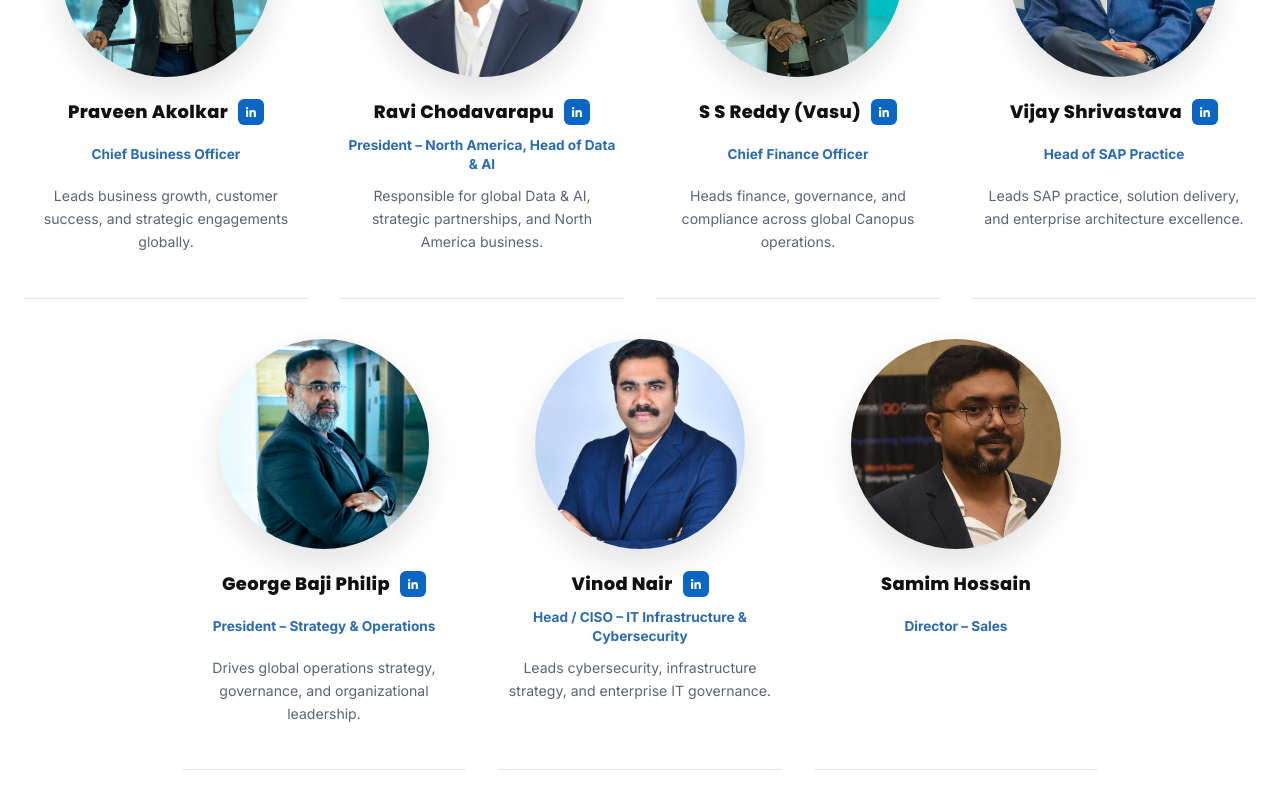
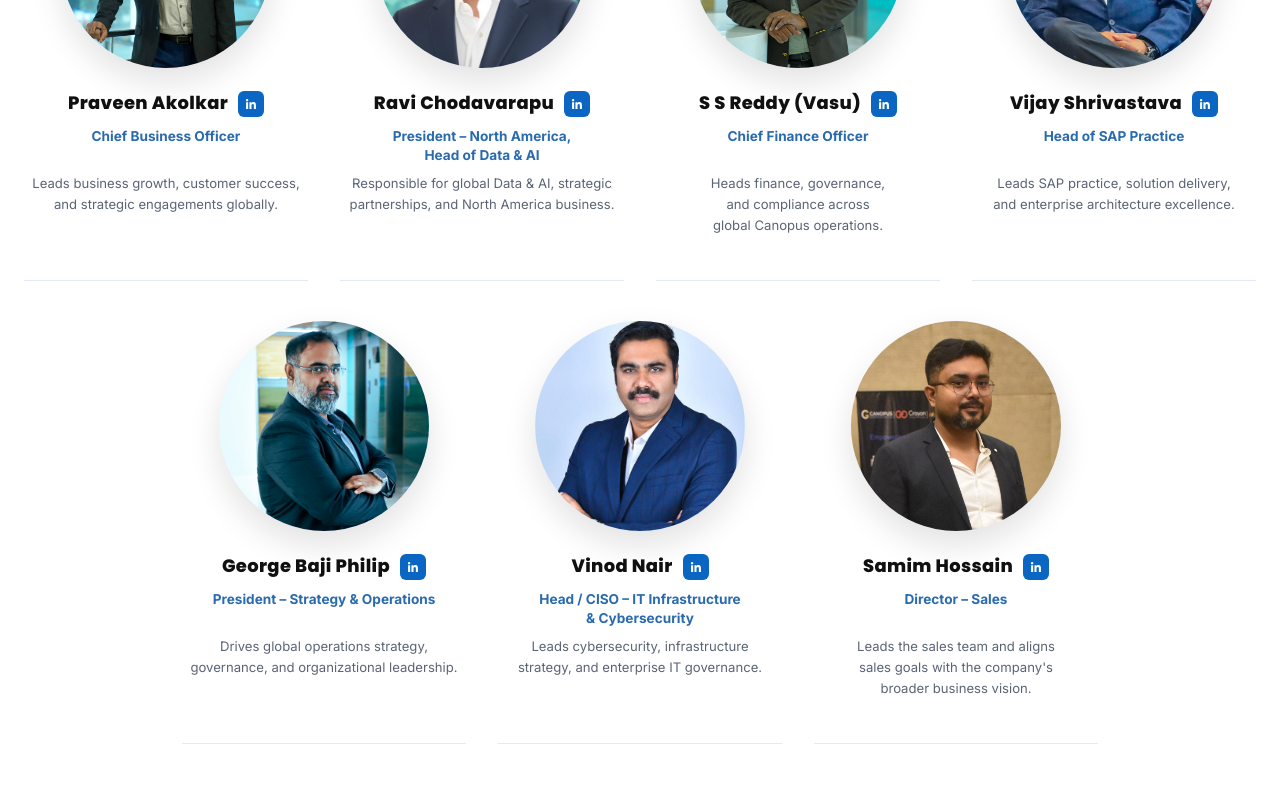
Before and after one commit to Balakumar171994/279cgbs, a React (Vite) app: page /about in a window 1280 px wide. Shown: the part 3040-3840 px from the top of the page. Built offline with nearby package versions, Linux system fonts and the light colour scheme.

Commit message:
6th review

```diff
--- a/src/components/AboutUs.css
+++ b/src/components/AboutUs.css
@@ -585,24 +585,25 @@
 /* Same space in every card (2 lines for the designation, 3 for the bio)
    so designations and bios line up across each row */
 .au-team__role {
-  display: flex;
-  align-items: center;
-  justify-content: center;
   min-height: calc(2 * 1.4em);
   margin-top: 10px;
   font-size: 0.85rem;
   font-weight: 700;
   line-height: 1.4;
   color: var(--logo-blue);
+  /* Even line lengths when a designation wraps */
+  text-wrap: balance;
 }
 
 .au-team__bio {
-  max-width: 280px;
-  min-height: calc(3 * 1.65em);
-  margin-top: 10px;
-  font-size: 0.88rem;
-  line-height: 1.65;
+  max-width: 290px;
+  min-height: calc(3 * 1.6em);
+  margin-top: 8px;
+  font-size: 0.82rem;
+  line-height: 1.6;
   color: #5b6475;
+  /* No single word left alone on the last line */
+  text-wrap: balance;
 }
 
 /* ---------- Global presence ---------- */
--- a/src/data.js
+++ b/src/data.js
@@ -448,7 +448,7 @@ export const offices = {
     {
       country: 'Saudi Arabia',
       flag: 'sa',
-      company: 'Canopus GBS',
+      company: 'Canopus MENA',
       address: ['King Faisal Ibn Abd Al Aziz, Al Rakah Al Janubiyah,', 'Al Khobar 34226 - Saudi Arabia'],
       phone: '+971 5595 34203',
     },
@@ -869,8 +869,8 @@ export const aboutPage = {
       { photo: 'vijay-shrivastava.jpg', name: 'Vijay Shrivastava', title: 'Head of SAP Practice', bio: 'Leads SAP practice, solution delivery, and enterprise architecture excellence.', linkedin: 'https://www.linkedin.com/in/vishrivastava/' },
       { photo: 'george-baji-philip.jpg', name: 'George Baji Philip', title: 'President – Strategy & Operations', bio: 'Drives global operations strategy, governance, and organizational leadership.', linkedin: 'https://www.linkedin.com/in/georgebajiphilip/' },
       { photo: 'vinod-nair.jpg', name: 'Vinod Nair', title: 'Head / CISO – IT Infrastructure & Cybersecurity', bio: 'Leads cybersecurity, infrastructure strategy, and enterprise IT governance.', linkedin: 'https://www.linkedin.com/in/vinod-v-nair-23283176/' },
-      // Bio and LinkedIn to be added
-      { photo: 'samim.jpg', name: 'Samim Hossain', title: 'Director – Sales', bio: '', linkedin: '' },
+      // Temporary: LinkedIn search for him — replace with his profile URL when available
+      { photo: 'samim.jpg', name: 'Samim Hossain', title: 'Director – Sales', bio: "Leads the sales team and aligns sales goals with the company's broader business vision.", linkedin: 'https://www.linkedin.com/search/results/people/?keywords=Samim%20Hossain%20Canopus%20GBS' },
     ],
   },
   presence: {
```
Also changed, not shown: src/assets/team/samim.jpg.
